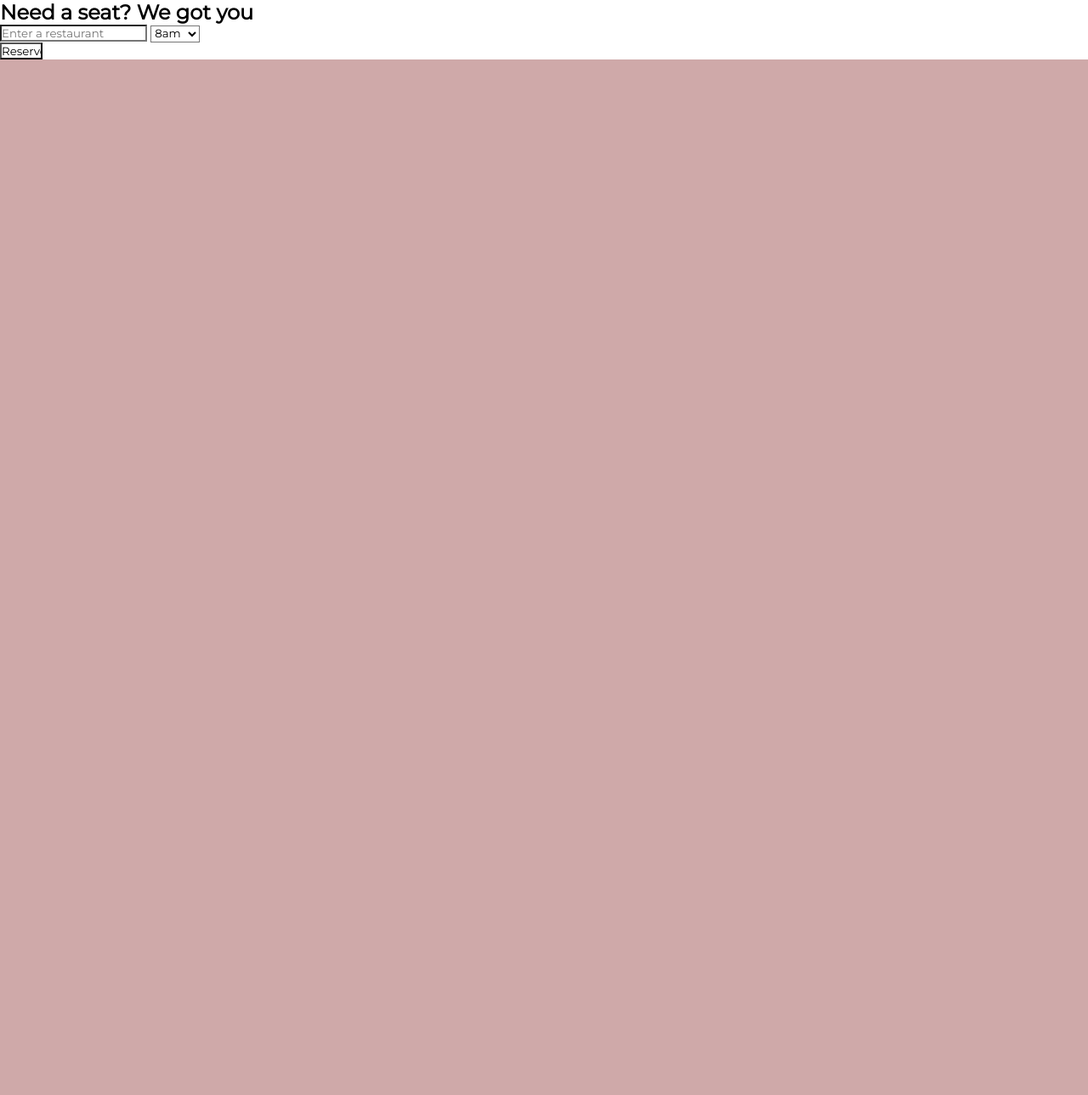
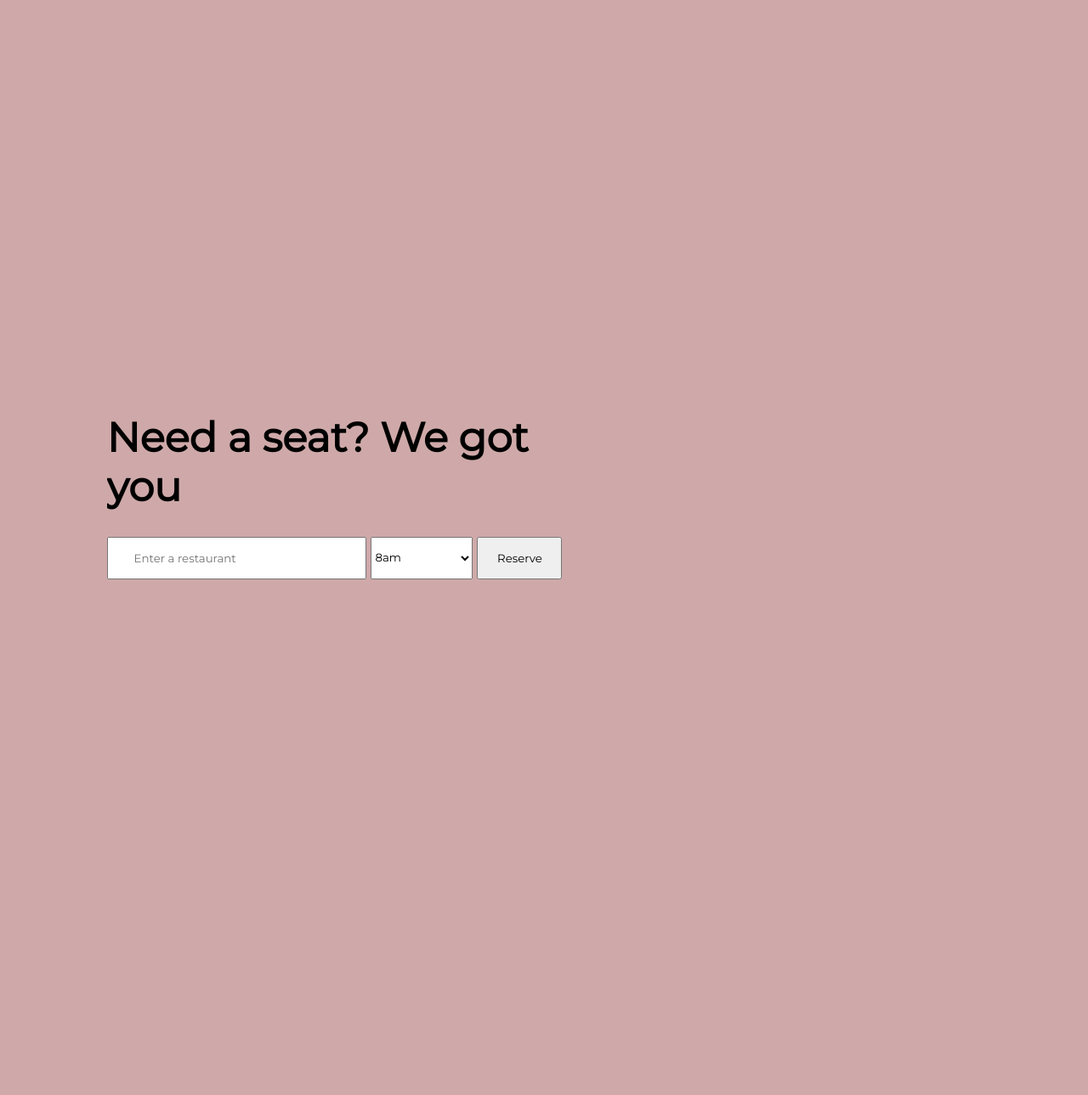
Before and after one commit to jamescai0/FlexiQueue, a Flask app: page / in a window 1280 px wide. Shown: the part 258-1547 px from the top of the page at 85% size. After the commit the page ends 940 px from the top, so only its background shows below. Run offline with Flask 2, Linux system fonts and the light colour scheme.

Commit message:
finish with landing page

```diff
--- a/static/index.css
+++ b/static/index.css
@@ -1,14 +1,14 @@
 * {
 	font-family: 'Montserrat', sans-serif;
 	box-sizing: border-box;
-	background-color:rgb(255, 255, 255);
 	overflow-x: hidden;
+	outline: none;
 	padding: 0;
 	margin: 0;
   }
 
   html, body {
-	height: 1000vh;
+	height: 100%;
   }
 
   #navbar{
@@ -54,13 +54,15 @@
 	grid-column: 2/3;
 	height: 100%;
 }
+input{
+	padding-left: 30px;
 
+}
 #search > input{
 	background-color:#F6F6F6;
 	width: 100%;
 	height:100%;
 	border: none;
-	padding-left: 30px;
 	box-shadow: inset 0px -1px 0px #E2E2E2;
 }
 
@@ -71,11 +73,103 @@
 	grid-column: 4/5;
 }
 
+
 #landing{
 	background-color:rgb(207, 169, 169);
 	height:100vh;
 	width: 100%;
 }
+
+#landing > div{
+	width: 50%;
+	height: 50%;
+	margin: 0 100px;
+	padding: 2vw;
+	transform: translateY(50%);
+}
+
+#landing-container{
+	display: grid;
+	grid-template-columns: 1fr 0.2fr 0.5fr;
+	grid-column-gap: 5px;
+}
+
+
+#landing > div > h1{
+	font-size:48;
+	margin: 30px 0;
+}
+
+#time{
+	width: 120px;
+	height:50px;
+}
+
 #reserve-btn{
-	width: 50px;
+	width: 100px;
+	cursor: pointer;
 }
+
+#top-picks{
+	padding: 100px 0 0;
+	height:100vh;
+}
+
+#top-picks > span > h1{
+	font-size: 36;
+	text-align: center;
+
+}
+#top-picks > span:after{
+    content: "";
+    width: 50px;
+	height: 3px;
+	border-radius: 100px;
+    display: block;
+    margin: 6px auto;
+	background-color: black;
+	margin-bottom: 50px;
+
+}
+
+#item-container{
+	display:grid;
+	grid-template-columns: repeat(max(3),1fr);
+	justify-items: center;
+}
+
+#child-item-1{
+	grid-column:1/2;
+}
+#child-item-2{
+	grid-column:2/3;
+
+}
+#child-item-3{
+	grid-column:3/4;
+
+}
+
+.restaurant-img{
+	width:10vw;
+	height: 25vh;
+}
+
+.rating-box{
+	width:100%;
+	height:2rem;
+	margin: 3px 0 0;
+}
+
+.child-item {
+	text-align: center;
+}
+.checked {
+	color: orange;
+  }
+
+a{
+	cursor:pointer;
+	color:rgb(139, 139, 139);
+	text-decoration: none;
+}
--- a/templates/index.html
+++ b/templates/index.html
@@ -10,6 +10,7 @@
   <link rel="preconnect" href="https://fonts.gstatic.com">
   <link href="https://fonts.googleapis.com/css2?family=Montserrat&display=swap" rel="stylesheet">
   <link rel="stylesheet" type="text/css" href="{{ url_for('static', filename='index.css') }}">
+  <link rel="stylesheet" href="https://cdnjs.cloudflare.com/ajax/libs/font-awesome/4.7.0/css/font-awesome.min.css">
 
 
 </head>
@@ -29,6 +30,7 @@
   <section id="landing">
     <div>
       <h1>Need a seat? We got you</h1>
+      <div id="landing-container">
         <input type="text" placeholder="Enter a restaurant"></input>
         <select id="time" name="Reservation Time">
           <option value="">8am</option>
```
Also changed, not shown: other parts of templates/index.html (+50 -1 lines), assets/beijing.jpg (added), assets/daldongane.jpg (added), assets/kinka.jpg (added), static/beijing.jpg (added), static/daldongane.jpg (added), static/kinka.jpg (added). Lines whose indentation alone changed are shown as unchanged.
